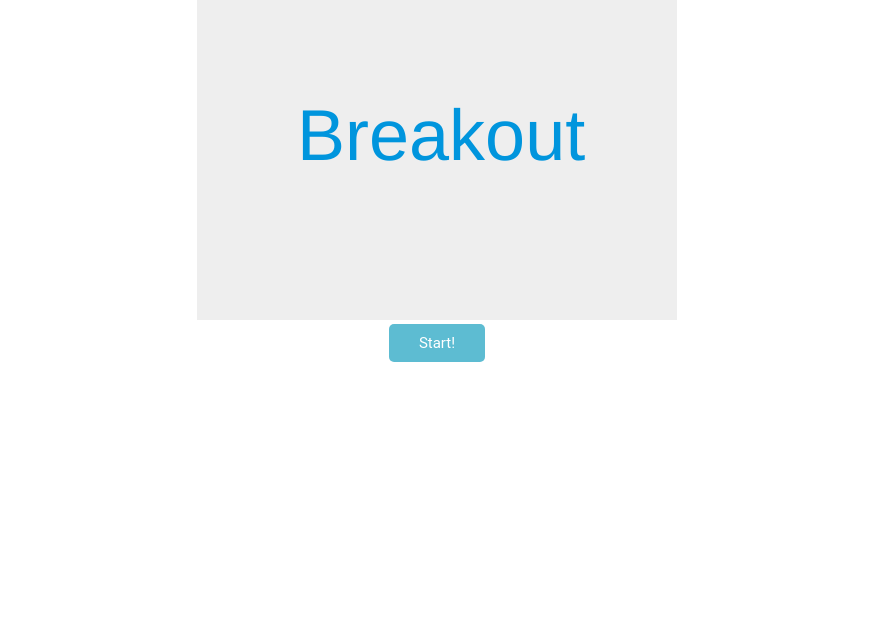
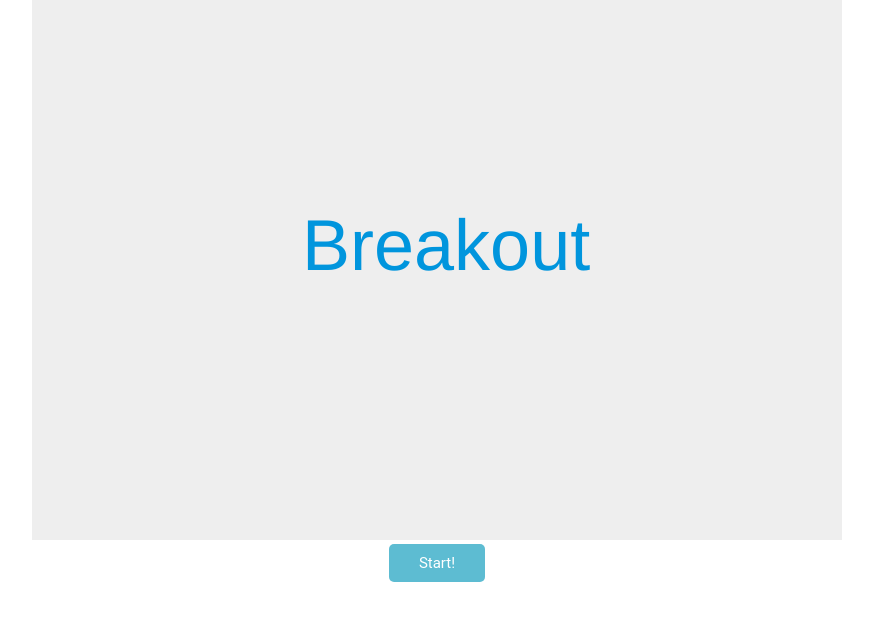
Before and after one commit to akshatjain02/Breakout, a plain HTML site: page index.html in a window 1280 px wide. Shown: the whole page, without its empty margins (203-1076 px from the left). Drawn offline with Linux system fonts and the light colour scheme.

Commit message:
Update index.html

```diff
--- a/index.html
+++ b/index.html
@@ -11,14 +11,14 @@
 
 	<body>
 		<script src="Breakout.js"></script>
-		<canvas id="myCanvas" width="480" height="320"></canvas>
+		<canvas id="myCanvas" width="810" height="540"></canvas>
     		<script>
 		{
 			var canvas = document.getElementById("myCanvas");
 			var ctx = canvas.getContext("2d");
 			ctx.font = "72px Helvetica";
 			ctx.fillStyle = "#0095DD";
-			ctx.fillText("Breakout", 100, 160);
+			ctx.fillText("Breakout", 270, 270);
 		}
 		</script>
 		<div id="startButtonContainer">
```
